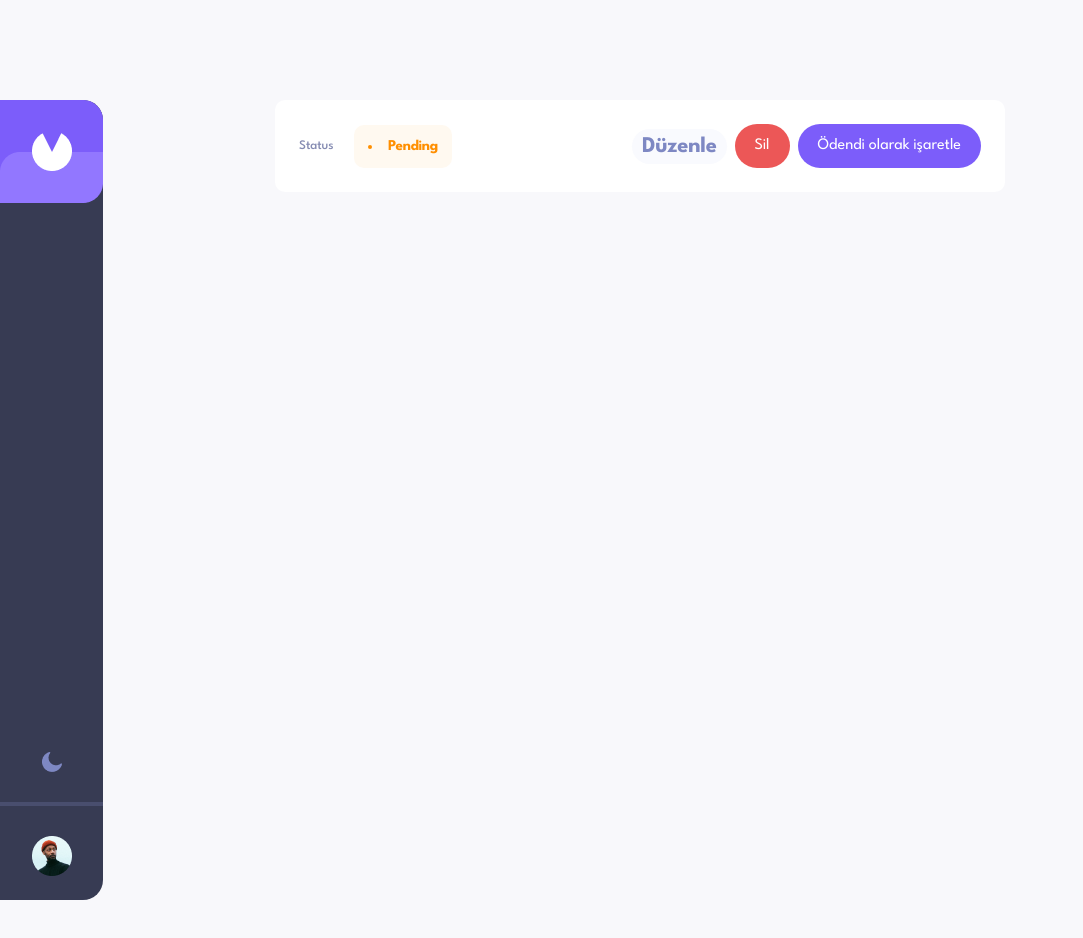
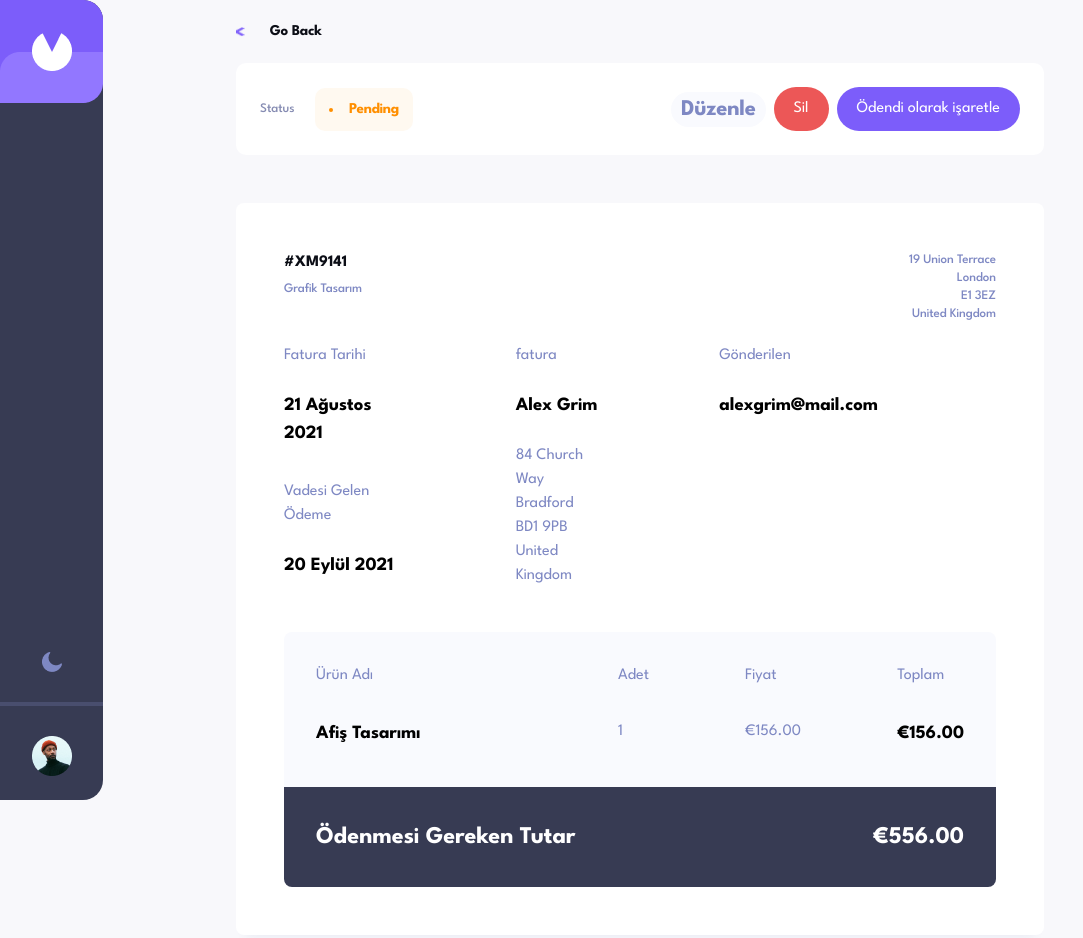
Before and after one commit to kemalozlp/invoice-App, a Next.js app: page /invoicesdetail in a window 1280 px wide. Shown: the top 938 px of the page, without its empty margins (0-1083 px from the left). Before the commit the page ends 900 px from the top, so only its background shows below. Built offline with nearby package versions, Linux system fonts and the light colour scheme.

Commit message:
componentler düzeltildi css dosyaları yazıldı

```diff
--- a/app/invoicesdetail/invoicesdetail.css
+++ b/app/invoicesdetail/invoicesdetail.css
@@ -1,12 +1,44 @@
 .invoiceDetail {
-  width: 730px;
+  width: 856px;
+  padding: 24px;
+  display: flex;
+  flex-direction: column;
+  align-items: start;
+  gap: 24px;
+  margin: 0 auto;
+  justify-content: space-between;
+  border-radius: 10px;
+}
+
+
+.back a {
+  display: flex;
+  align-items: center;
+  justify-content: start;
+  gap: 23.66px;
+  text-decoration: none;
+
+  p {
+    font-family: League Spartan;
+    font-size: 15px;
+    font-weight: 700;
+    line-height: 15px;
+    letter-spacing: -0.25px;
+    text-align: left;
+    color: rgba(12, 14, 22, 1);
+  }
+}
+
+.detailHeader {
+  width: 808px;
   padding: 24px;
   display: flex;
   align-items: center;
-  background-color: white;
-  margin: 100px auto;
+  gap: 24px;
+  margin: 0 auto;
   justify-content: space-between;
   border-radius: 10px;
+  background-color: white;
 }
 
 .invoicedetailheader {
@@ -64,3 +96,106 @@
   padding: 10px 20px;
   background: #7C5DFA;
 }
+
+.detailContent {
+  background-color: #ffffff;
+  margin-top: 24px;
+  box-shadow: 0px 10px 10px -10px #48549f1a;
+  border-radius: 8px;
+  padding: 48px;
+
+  h4 {
+    color: rgba(12, 14, 22, 1);
+  }
+
+  p {
+    color: rgba(126, 136, 195, 1);
+  }
+
+  h2 {
+    color: white;
+  }
+}
+
+.dcTop {
+  display: flex;
+  justify-content: space-between;
+}
+
+.dctLeft {
+  display: flex;
+  flex-direction: column;
+  gap: 7px;
+}
+
+.dctlTop {
+  font-size: 15px;
+  font-weight: 700;
+  line-height: 24px;
+  letter-spacing: -0.25px;
+  text-align: left;
+}
+
+.dctlBottom {
+  font-size: 13px;
+  font-weight: 500;
+  line-height: 15px;
+  letter-spacing: -0.10000000149011612px;
+  text-align: left;
+  color: #7e88c3;
+}
+
+.dctRight {
+  color: #7e88c3;
+  font-size: 13px;
+  font-weight: 500;
+  line-height: 18px;
+  letter-spacing: -0.10000000149011612px;
+  text-align: right;
+}
+
+.dcMedium {
+  margin-top: 21px;
+  display: flex;
+  gap: 118px;
+  margin-bottom: 44px;
+}
+
+.dcmLeft {
+  display: flex;
+  flex-direction: column;
+  gap: 32px;
+}
+
+.itemsContainer {
+  background-color: #f9fafe;
+  padding-inline: 32px;
+  padding-top: 32px;
+  padding-bottom: 39px;
+  border-top-right-radius: 8px;
+  border-top-left-radius: 8px;
+  display: flex;
+  justify-content: space-between;
+}
+
+.itemsDetail {
+  display: flex;
+  gap: 96px;
+}
+
+.column {
+  display: flex;
+  flex-direction: column;
+  gap: 32px;
+}
+
+.dcFooter {
+  display: flex;
+  background-color: #373b53;
+  color: #ffffff;
+  justify-content: space-between;
+  align-items: center;
+  padding: 32px;
+  border-bottom-left-radius: 8px;
+  border-bottom-right-radius: 8px;
+}
--- a/app/invoicesdetail/page.jsx
+++ b/app/invoicesdetail/page.jsx
@@ -1,10 +1,16 @@
+import Link from "next/link"
 import EditInvoices from "../editinvoices/editinvoices"
 import "./invoicesdetail.css"
+import Image from "next/image"
 
 export default function InvoicesDetail() {
 
   return (
     <div className="invoiceDetail">
+      <div className="back">
+      <Link href={"/"}> <Image width={10} height={10} src={"/images/ok.png"}/> <p>Go Back</p> </Link>
+      </div>
+      <div className="detailHeader">
         <div className="invoicedetailheader">
           <p>Status</p>
           <li>Pending</li>
@@ -15,7 +21,67 @@ export default function InvoicesDetail() {
           <button className="save">Ödendi olarak işaretle</button>
         </div>
       </div>
-
-
+      <div className="detailContent">
+        <div className="dcTop">
+          <div className="dctLeft">
+            <p className="dctlTop>"><h4>#XM9141</h4></p>
+            <p className="dctlBottom">Grafik Tasarım</p>
+          </div>
+          <div className="dctRight">
+           <p> 19 Union Terrace <br /> London <br /> E1 3EZ <br /> United Kingdom</p>
+          </div>
+        </div>
+        <div className="dcMedium">
+          <div className="dcmLeft">
+            <div>
+              <p>Fatura Tarihi</p> <br />
+              <h3>21 Ağustos 2021</h3>
+            </div>
+            <div>
+              <p>Vadesi Gelen Ödeme</p>
+              <br />
+              <h3>20 Eylül 2021</h3>
+            </div>
+          </div>
+          <div className="dcmMedium">
+            <p>fatura</p> <br />
+            <h3>Alex Grim</h3> <br />
+            <p>
+              84 Church Way <br /> Bradford <br /> BD1 9PB <br />
+              United Kingdom
+            </p>
+          </div>
+          <div className="dcmRight">
+            <p>Gönderilen</p> <br />
+            <h3>alexgrim@mail.com</h3>
+          </div>
+          <div></div>
+        </div>
+        <div className="itemsContainer">
+          <div className="column">
+            <p>Ürün Adı</p>
+            <h3 >Afiş Tasarımı</h3>
+          </div>
+          <div className="itemsDetail">
+            <div className="column">
+              <p>Adet</p>
+              <p>1</p>
+            </div>
+            <div className="column">
+              <p>Fiyat</p>
+              <p>€156.00</p>
+            </div>
+            <div className="column">
+              <p>Toplam</p>
+              <h3 >€156.00</h3>
+            </div>
+          </div>
+        </div>
+        <div className="dcFooter">
+          <h2>Ödenmesi Gereken Tutar</h2>
+          <h2>€556.00</h2>
+        </div>
+      </div>
+    </div >
   )
 }
--- a/app/page.jsx
+++ b/app/page.jsx
@@ -6,7 +6,6 @@ export default function Home() {
   return (
    <div>
     <InvoicesTop />
-    <h1>kemal</h1>
    </div>
   );
 }
```
Also changed, not shown: public/images/ok.png (added). Lines whose indentation alone changed are shown as unchanged.
